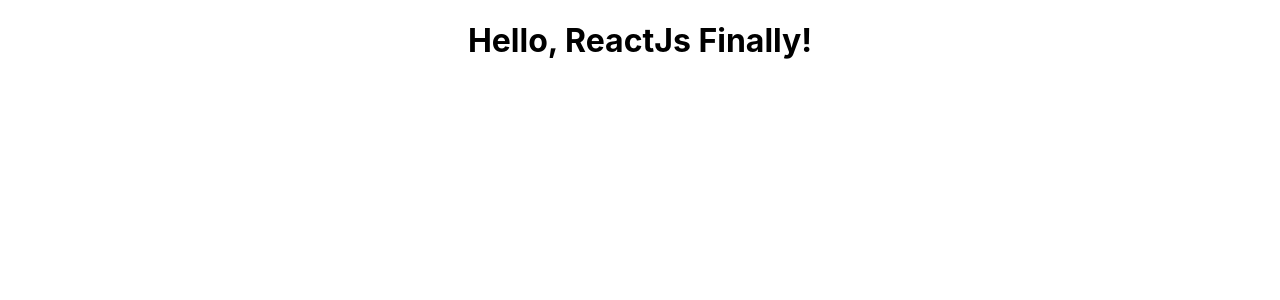
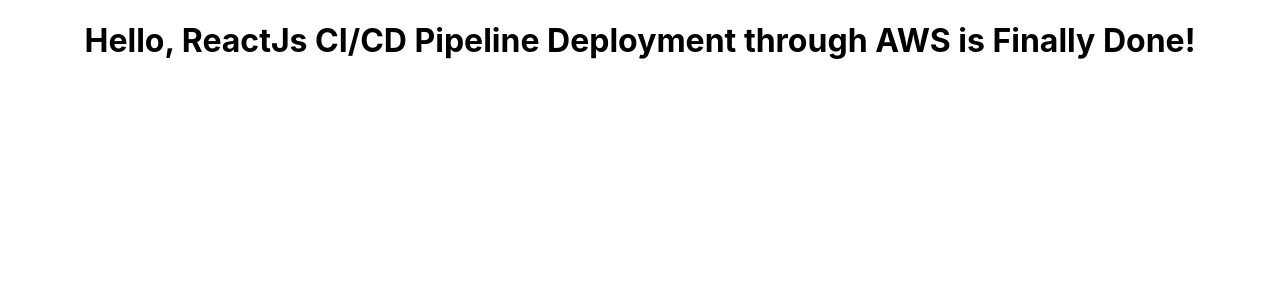
Before and after one commit to rishabhpundir/react-app1, a React (Create React App) app: page / in a window 1280 px wide. Shown: the top 300 px of the page. Built offline with nearby package versions, Linux system fonts and the light colour scheme.

Commit message:
final test commit

```diff
--- a/src/App.js
+++ b/src/App.js
@@ -3,7 +3,7 @@
 function App() {
   return (
     <div>
-      <h1 align="center">Hello, ReactJs Finally!</h1>
+      <h1 align="center">Hello, ReactJs CI/CD Pipeline Deployment through AWS is Finally Done!</h1>
     </div>
   );
 }
```
